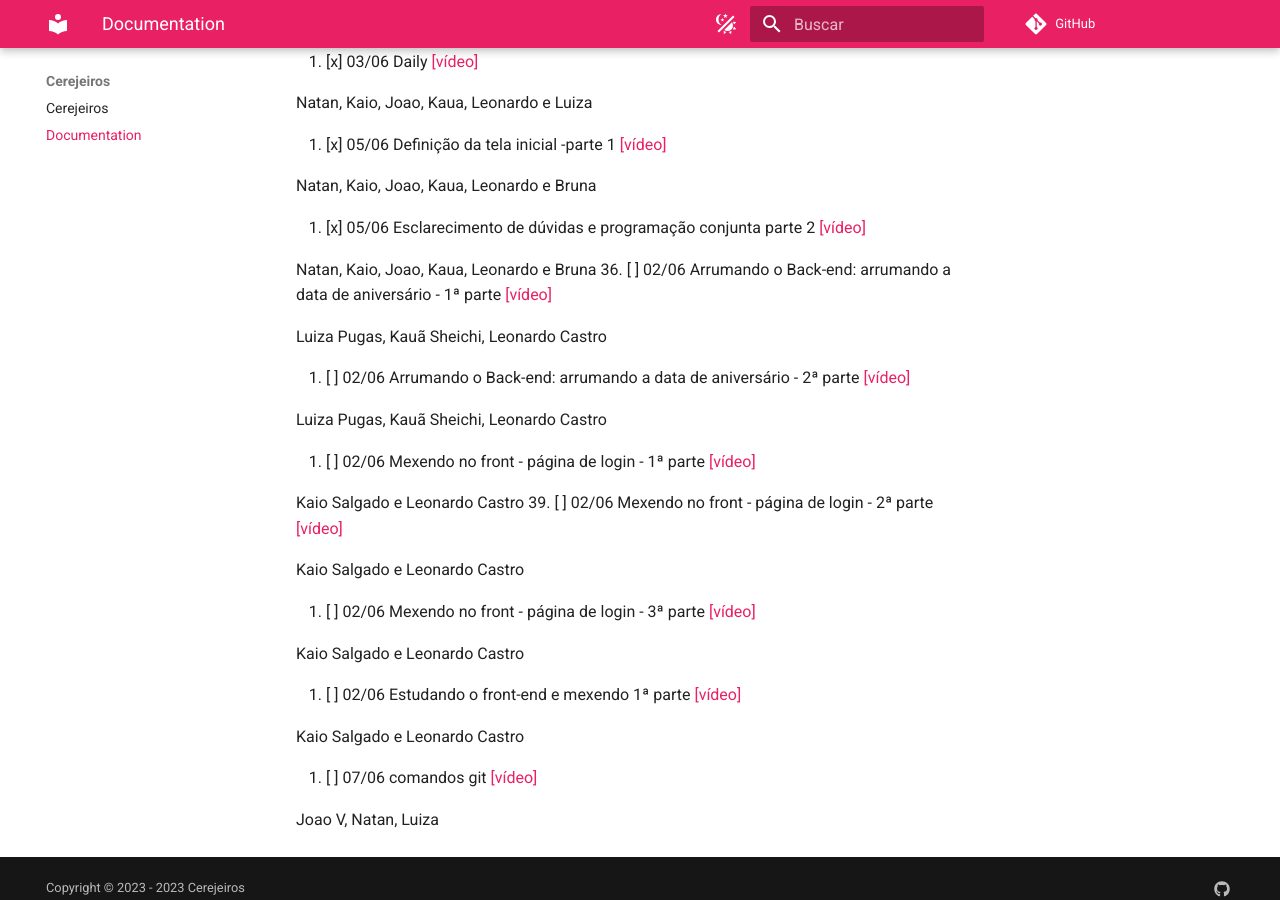
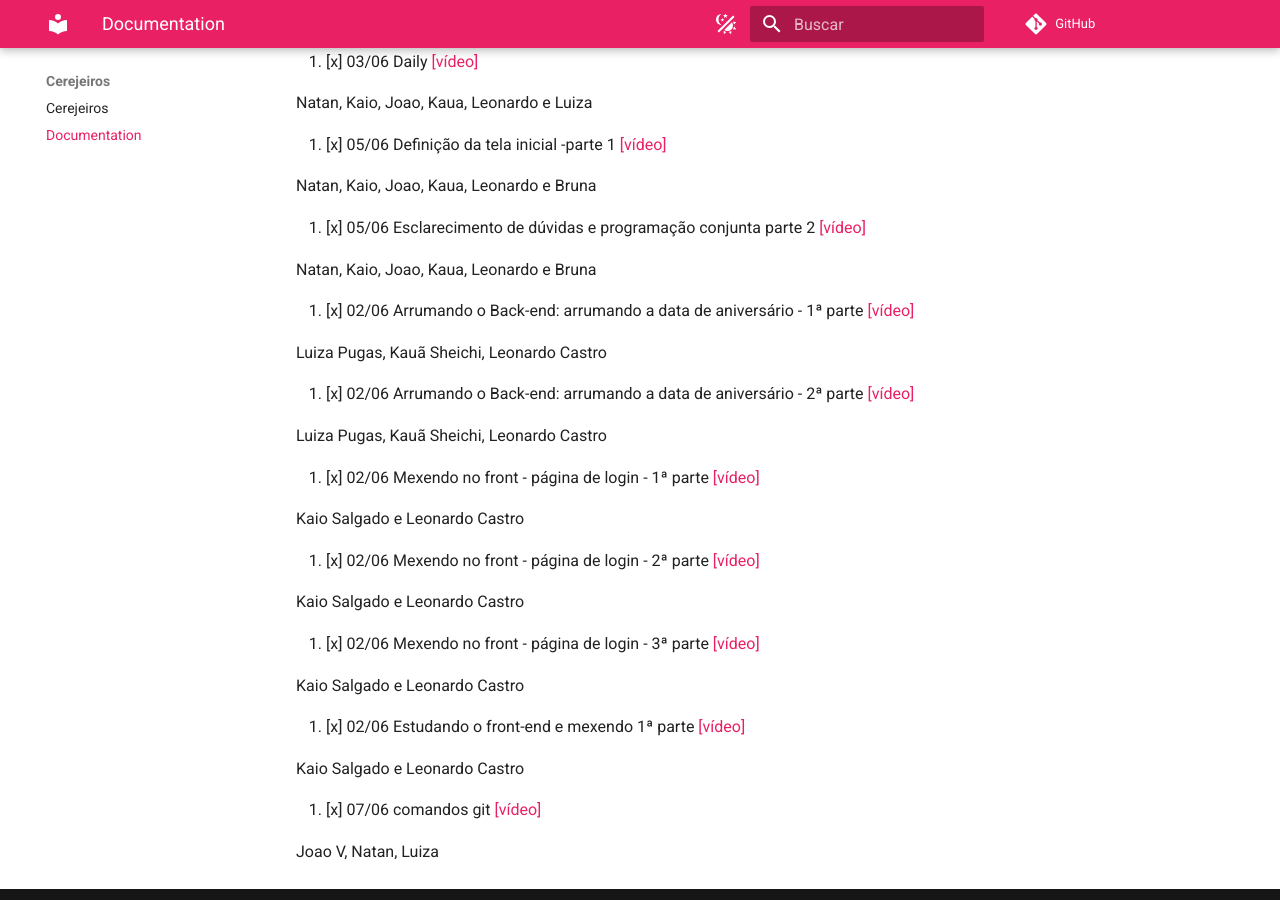
Before and after one commit to cerejeiros/bloom, an MkDocs documentation site: the page built from docs/documentation.md, in a window 1280 px wide and 900 px high, scrolled down 3260 px. Built offline with MkDocs 1.6.1 and Material for MkDocs 9.7.7, drawn with Linux system fonts in a browser that asks for light colours; comment, search, counter and statistics services are not loaded.

Commit message:
Update documentation.md

```diff
--- a/docs/documentation.md
+++ b/docs/documentation.md
@@ -141,29 +141,31 @@
 35. [x] 05/06 Esclarecimento de dúvidas e programação conjunta parte 2 [[vídeo]](https://youtu.be/btNNe6DXkZU)
 
 Natan, Kaio, Joao, Kaua, Leonardo e Bruna
-36. [ ] 02/06 Arrumando o Back-end: arrumando a data de aniversário - 1ª parte [[vídeo]](https://drive.google.com/file/d/1VRq4PG_YT3bC3gcqBMliP9rAYZ_YimGu/view?usp=sharing)
+
+36. [x] 02/06 Arrumando o Back-end: arrumando a data de aniversário - 1ª parte [[vídeo]](https://drive.google.com/file/d/1VRq4PG_YT3bC3gcqBMliP9rAYZ_YimGu/view?usp=sharing)
 
 Luiza Pugas, Kauã Sheichi, Leonardo Castro
 
-37. [ ] 02/06 Arrumando o Back-end: arrumando a data de aniversário - 2ª parte [[vídeo]](https://drive.google.com/file/d/1Vw7gsjanoQW-QRumX7tFTbZpRkR82fSo/view?usp=sharing)
+37. [x] 02/06 Arrumando o Back-end: arrumando a data de aniversário - 2ª parte [[vídeo]](https://drive.google.com/file/d/1Vw7gsjanoQW-QRumX7tFTbZpRkR82fSo/view?usp=sharing)
 
 Luiza Pugas, Kauã Sheichi, Leonardo Castro
 
-38. [ ] 02/06 Mexendo no front - página de login - 1ª parte [[vídeo]](https://drive.google.com/file/d/1PVsteUiNwyAvegoGiXjWt53p4uCp2g0m/view?usp=drive_link)
-
-Kaio Salgado e  Leonardo Castro
-39. [ ] 02/06 Mexendo no front - página de login - 2ª parte [[vídeo]](https://drive.google.com/file/d/1WyHD7p-ZxivTxqB8Y295QG8LStn0xg8p/view?usp=drive_link)
+38. [x] 02/06 Mexendo no front - página de login - 1ª parte [[vídeo]](https://drive.google.com/file/d/1PVsteUiNwyAvegoGiXjWt53p4uCp2g0m/view?usp=drive_link)
 
 Kaio Salgado e  Leonardo Castro
 
-40. [ ] 02/06 Mexendo no front - página de login - 3ª parte [[vídeo]](https://drive.google.com/file/d/1YnDn0n2Hy1fd5kAJDOgC30ApNFDN9TDL/view?usp=drive_link)
+39. [x] 02/06 Mexendo no front - página de login - 2ª parte [[vídeo]](https://drive.google.com/file/d/1WyHD7p-ZxivTxqB8Y295QG8LStn0xg8p/view?usp=drive_link)
 
 Kaio Salgado e  Leonardo Castro
 
-41. [ ] 02/06 Estudando o front-end e mexendo 1ª parte [[vídeo]](https://drive.google.com/file/d/1YnDn0n2Hy1fd5kAJDOgC30ApNFDN9TDL/view?usp=drive_link)
+40. [x] 02/06 Mexendo no front - página de login - 3ª parte [[vídeo]](https://drive.google.com/file/d/1YnDn0n2Hy1fd5kAJDOgC30ApNFDN9TDL/view?usp=drive_link)
 
 Kaio Salgado e  Leonardo Castro
 
-42. [ ] 07/06 comandos git [[vídeo]](https://youtu.be/vivdwTWX_pU)
+41. [x] 02/06 Estudando o front-end e mexendo 1ª parte [[vídeo]](https://drive.google.com/file/d/1YnDn0n2Hy1fd5kAJDOgC30ApNFDN9TDL/view?usp=drive_link)
+
+Kaio Salgado e  Leonardo Castro
+
+42. [x] 07/06 comandos git [[vídeo]](https://youtu.be/vivdwTWX_pU)
 
 Joao V, Natan, Luiza
```
